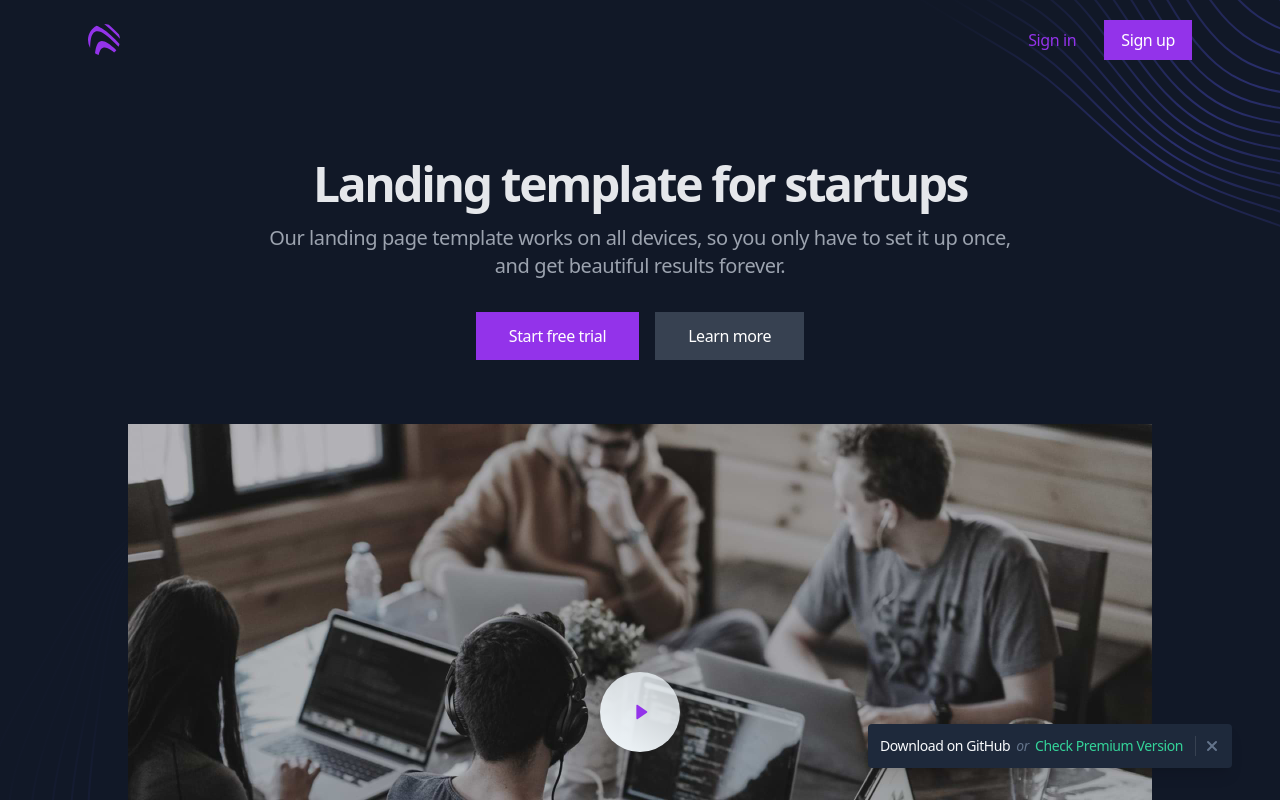
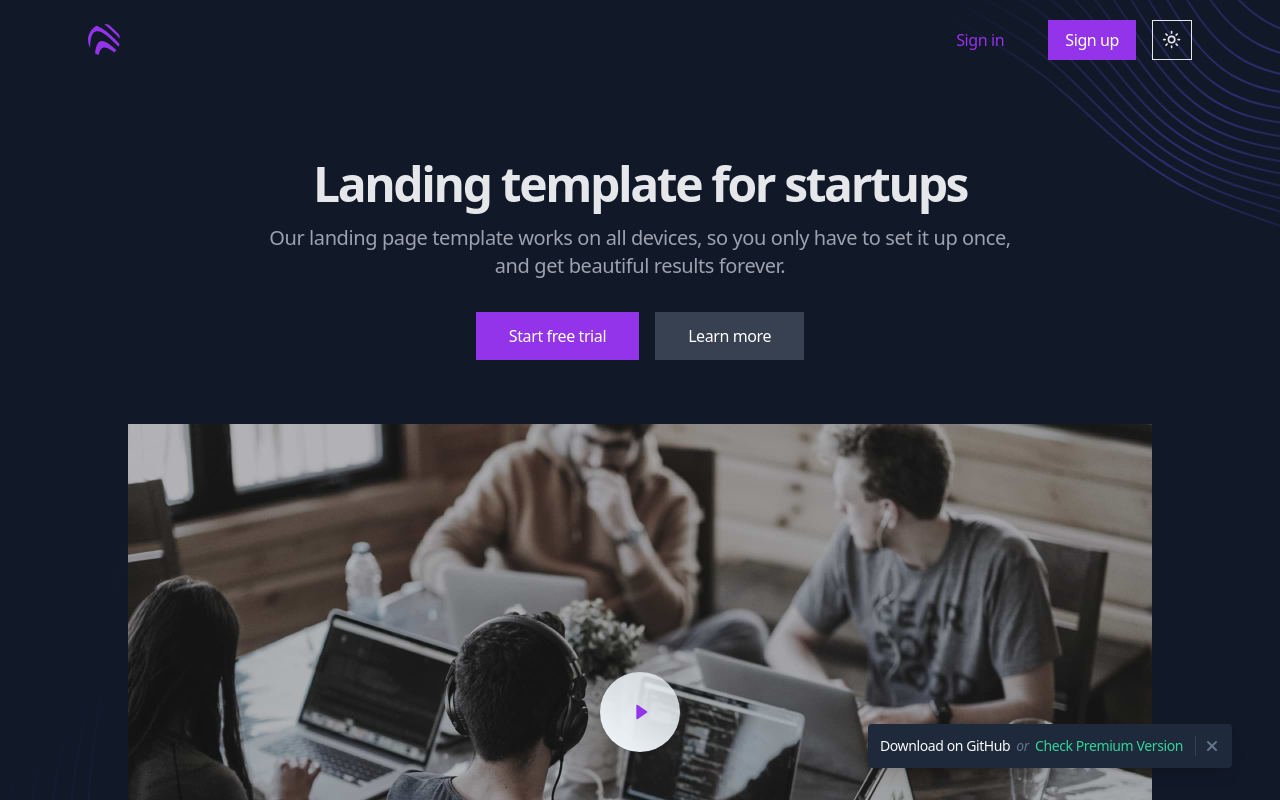
Before and after one commit to heritierbagumire/next-landing-template, a Next.js app: page / in a window 1280 px wide. Shown: the top 800 px of the page. Built offline with nearby package versions, Linux system fonts and the light colour scheme.

Commit message:
header modified

```diff
--- a/components/ui/header.tsx
+++ b/components/ui/header.tsx
@@ -1,5 +1,6 @@
 import Link from 'next/link'
 import MobileMenu from './mobile-menu'
+import { ThemeToggle } from '../toggle-theme'
 
 export default function Header() {
   return (
@@ -19,7 +20,7 @@ export default function Header() {
           {/* Desktop navigation */}
           <nav className="hidden md:flex md:grow">
             {/* Desktop sign in links */}
-            <ul className="flex grow justify-end flex-wrap items-center">
+            <ul className="flex grow justify-end gap-x-4 flex-wrap items-center">
               <li>
                 <Link
                   href="/signin"
@@ -33,6 +34,7 @@ export default function Header() {
                   Sign up
                 </Link>
               </li>
+              <ThemeToggle />
             </ul>
           </nav>
 
```
